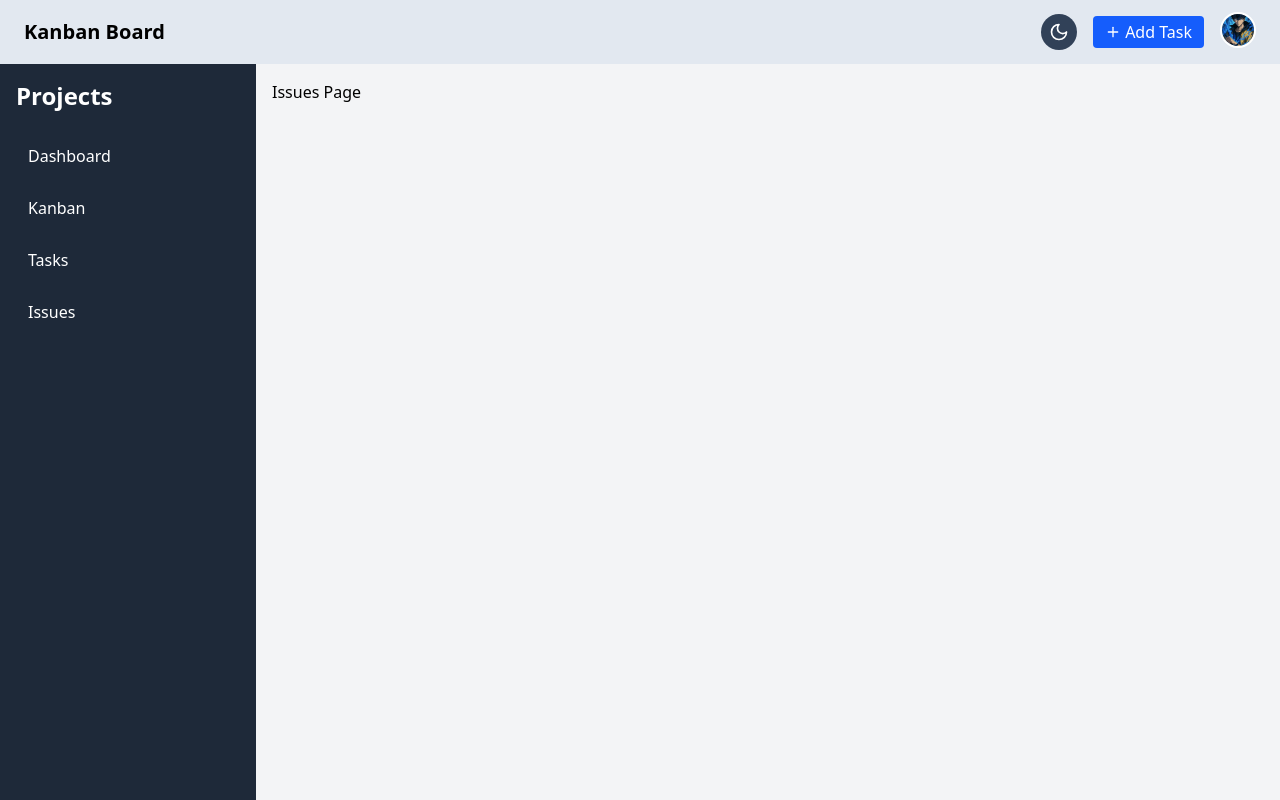
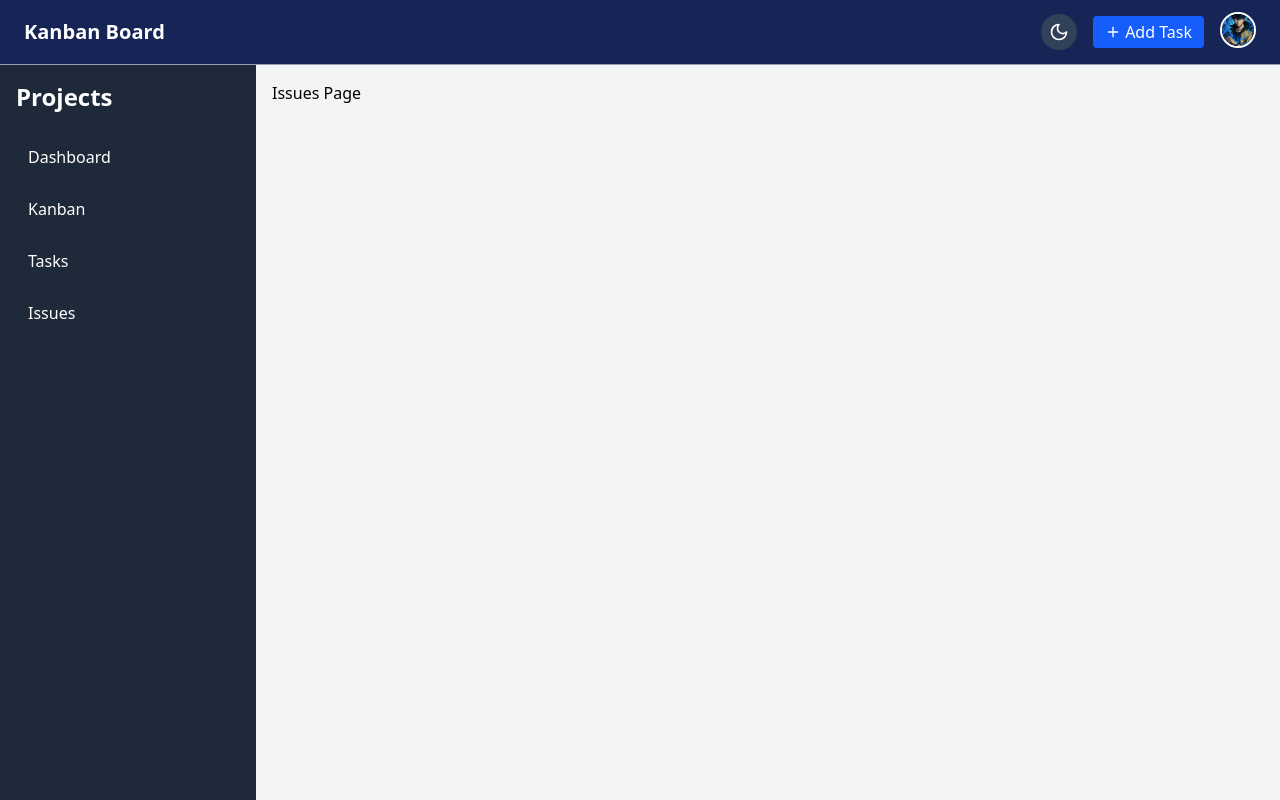
Before and after one commit to Wajahat883/kanban-with-react, a React (Vite) app: page /issues in a window 1280 px wide. Built offline with nearby package versions, Linux system fonts and the light colour scheme.

Commit message:
add border in the navbar

```diff
--- a/src/pages/navbar/Navbar.jsx
+++ b/src/pages/navbar/Navbar.jsx
@@ -56,8 +56,8 @@ const Navbar = () => {
 
   return (
     <div className="relative z-50">
-      <header className="flex justify-between items-center px-6 py-3 bg-slate-200 text-white dark:bg-slate-200">
-        <h1 className="text-xl font-bold text-black">Kanban Board</h1>
+      <header className="flex justify-between items-center px-6 py-3 bg-blue-950  text-white dark:bg-blue-950 border-b border-b-gray-400">
+        <h1 className="text-xl font-bold ">Kanban Board</h1>
 
         <div className="flex items-center gap-4 relative">
           <button onClick={toggleTheme} className="bg-slate-700 p-2 rounded-full hover:bg-slate-600">
```
